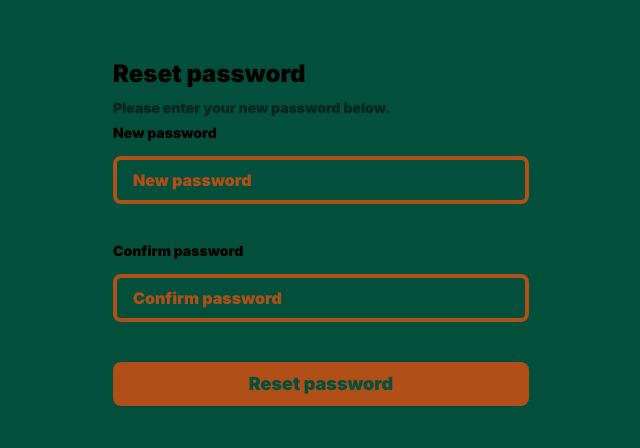
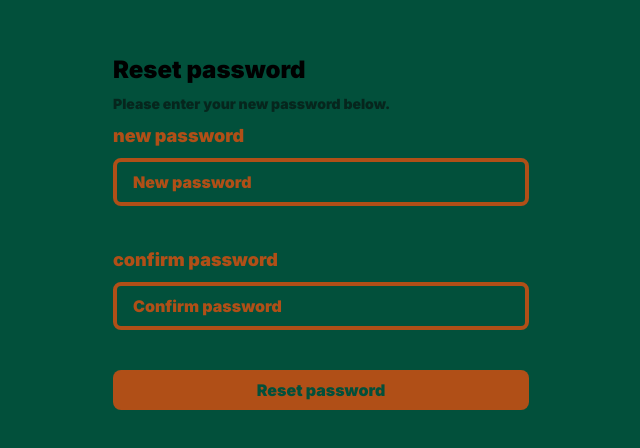
Before and after one commit to luciusscala/collegiatenetwork, a Next.js app: page /protected/reset-password in a window 1280 px wide. Shown: the part 164-612 px from the top of the page, without its empty margins (319-959 px from the left). Built offline with nearby package versions, Linux system fonts and the light colour scheme.

Commit message:
fixing typescript errors with custum botton implementation

```diff
--- a/app/protected/reset-password/page.tsx
+++ b/app/protected/reset-password/page.tsx
@@ -14,15 +14,17 @@ export default async function ResetPassword(props: {
       <p className="text-sm text-foreground/60">
         Please enter your new password below.
       </p>
-      <Label htmlFor="password">New password</Label>
       <Input
+        label="New password"
+        id="password"
         type="password"
         name="password"
         placeholder="New password"
         required
       />
-      <Label htmlFor="confirmPassword">Confirm password</Label>
       <Input
+        label="Confirm password"
+        id="confirmPassword"
         type="password"
         name="confirmPassword"
         placeholder="Confirm password"
--- a/components/deploy-button.tsx
+++ b/components/deploy-button.tsx
@@ -8,7 +8,7 @@ export default function DeployButton() {
         href="https://vercel.com/new/clone?repository-url=https%3A%2F%2Fgithub.com%2Fvercel%2Fnext.js%2Ftree%2Fcanary%2Fexamples%2Fwith-supabase&project-name=nextjs-with-supabase&repository-name=nextjs-with-supabase&demo-title=nextjs-with-supabase&demo-description=This+starter+configures+Supabase+Auth+to+use+cookies%2C+making+the+user%27s+session+available+throughout+the+entire+Next.js+app+-+Client+Components%2C+Server+Components%2C+Route+Handlers%2C+Server+Actions+and+Middleware.&demo-url=https%3A%2F%2Fdemo-nextjs-with-supabase.vercel.app%2F&external-id=https%3A%2F%2Fgithub.com%2Fvercel%2Fnext.js%2Ftree%2Fcanary%2Fexamples%2Fwith-supabase&demo-image=https%3A%2F%2Fdemo-nextjs-with-supabase.vercel.app%2Fopengraph-image.png"
         target="_blank"
       >
-        <Button className="flex items-center gap-2" size={"sm"}>
+        <Button className="flex items-center gap-2">
           <svg
             className="h-3 w-3"
             viewBox="0 0 76 65"
--- a/components/ui/button.tsx
+++ b/components/ui/button.tsx
@@ -2,17 +2,53 @@ import React from "react";
 
 interface ButtonProps extends React.ButtonHTMLAttributes<HTMLButtonElement> {
   children: React.ReactNode;
+  asChild?: boolean;
+  size?: "sm" | "default" | "lg" | "icon";
+  variant?: "default" | "outline";
 }
 
-export const Button: React.FC<ButtonProps> = ({ children, className = "", ...props }) => (
+export const Button: React.FC<ButtonProps> = ({
+  children,
+  className = "",
+  asChild = false,
+  size = "default",
+  variant = "default",
+  ...props
+}) => {
+  const baseClasses = "rounded-lg font-black transition-colors duration-150 font-sans";
+
+  const sizeClasses = {
+    sm: "px-3 py-1 text-sm",
+    default: "px-4 py-2 text-base",
+    lg: "px-6 py-3 text-lg",
+    icon: "h-10 w-10 p-0"
+  };
+
+  const variantClasses = {
+    default: "bg-[#B04F17] text-[#02503B] hover:bg-[#963f0f]",
+    outline: "border-2 border-[#B04F17] text-[#B04F17] bg-transparent hover:bg-[#B04F17] hover:text-[#02503B]"
+  };
+
+  const buttonClasses = `${baseClasses} ${sizeClasses[size]} ${variantClasses[variant]} ${className}`;
+
+  if (asChild) {
+    return React.cloneElement(children as React.ReactElement<any>, {
+      className: buttonClasses,
+      style: { fontFamily: 'Inter, sans-serif' },
+      ...props
+    });
+  }
+
+  return (
     <button
       type="submit"
-    className={`w-full max-w-lg mx-auto bg-[#B04F17] text-[#02503B] rounded-lg font-black text-lg py-2 transition-colors duration-150 hover:bg-[#963f0f] font-sans ${className}`}
+      className={buttonClasses}
       style={{ fontFamily: 'Inter, sans-serif' }}
       {...props}
     >
       {children}
     </button>
   );
+};
 
 export default Button;
```
Lines whose indentation alone changed are shown as unchanged.
